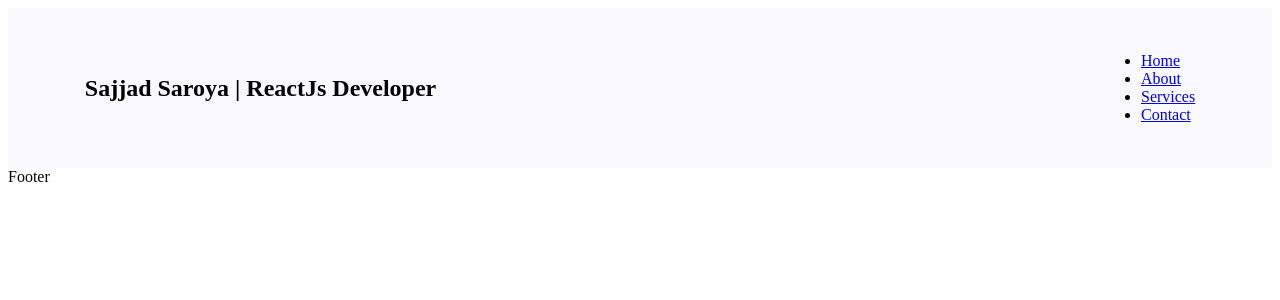
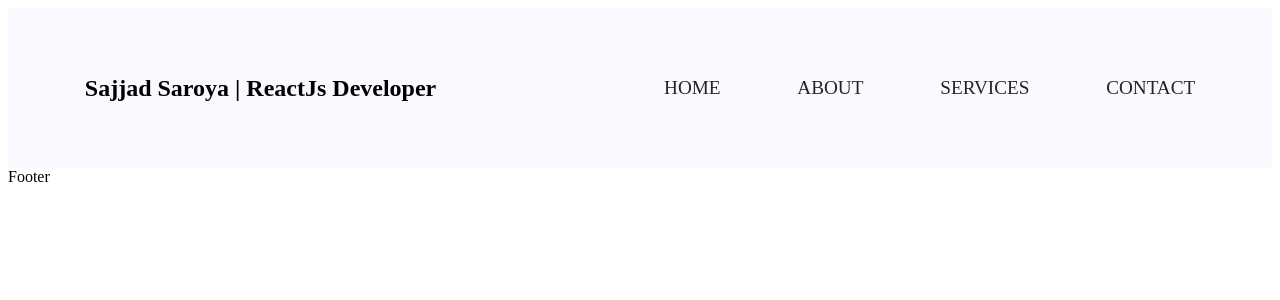
Before and after one commit to Sajjad124/sajjad-portfolio, a React (Create React App) app: page / in a window 1280 px wide. Shown: the top 300 px of the page. Built offline with nearby package versions, Linux system fonts and the light colour scheme.

Commit message:
Global Style

```diff
--- a/src/App.js
+++ b/src/App.js
@@ -8,6 +8,7 @@ import { BrowserRouter, Routes, Route } from "react-router-dom";
 import Header from "./Components/Header";
 import Footer from "./Components/Footer";
 import { ThemeProvider } from "styled-components";
+import GlobalStyle from "./Components/GlobalStyle";
 
 const App = () => {
   const theme = {
@@ -34,6 +35,7 @@ const App = () => {
   };
   return (
     <ThemeProvider theme={theme}>
+    {/* <GlobalStyle/> */}
       <BrowserRouter>
         <Header />
         <Routes>
--- a/src/Components/Navbar.js
+++ b/src/Components/Navbar.js
@@ -1,27 +1,62 @@
 import React from "react";
 import { NavLink } from "react-router-dom";
+import styled from "styled-components";
 
 const Navbar = () => {
   return (
-    <nav>
+    <Nav>
       <div className="menuIcon">
         <ul className="navbar-list">
           <li>
-            <NavLink to="./">Home</NavLink>
+            <NavLink className="navbar-link" to="./">
+              Home
+            </NavLink>
           </li>
           <li>
-            <NavLink to="./about">About</NavLink>
+            <NavLink className="navbar-link" to="./about">
+              About
+            </NavLink>
           </li>
           <li>
-            <NavLink to="./services">Services</NavLink>
+            <NavLink className="navbar-link" to="./services">
+              Services
+            </NavLink>
           </li>
           <li>
-            <NavLink to="./contact">Contact</NavLink>
+            <NavLink className="navbar-link" to="./contact">
+              Contact
+            </NavLink>
           </li>
         </ul>
       </div>
-    </nav>
+    </Nav>
   );
 };
+const Nav = styled.nav`
+  .navbar-list {
+    display: flex;
+    gap: 4.8rem;
+    text-decoration: none;
+    li {
+      list-style: none;
+      .navbar-link {
+        &:link,
+        &:visited {
+          display: inline-block;
+          text-decoration: none;
+          font-size: 1.2rem;
 
+          text-transform: uppercase;
+          color: ${({ theme }) => theme.colors.black};
+          transition: color 0.3s linear;
+        }
+        ${"" /* text-decoration: none; */}
+        &:hover,
+        &:active {
+          color: ${({ theme }) => theme.colors.helper};
+        }
+      }
+    }
+  }
+`;
 export default Navbar;
```
